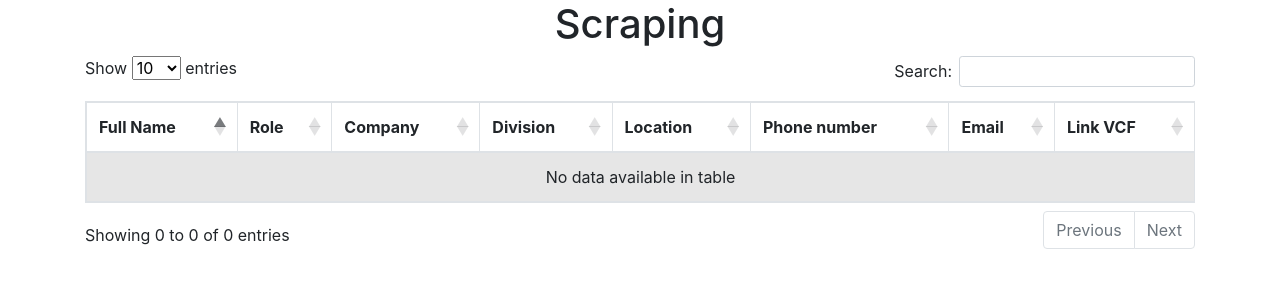
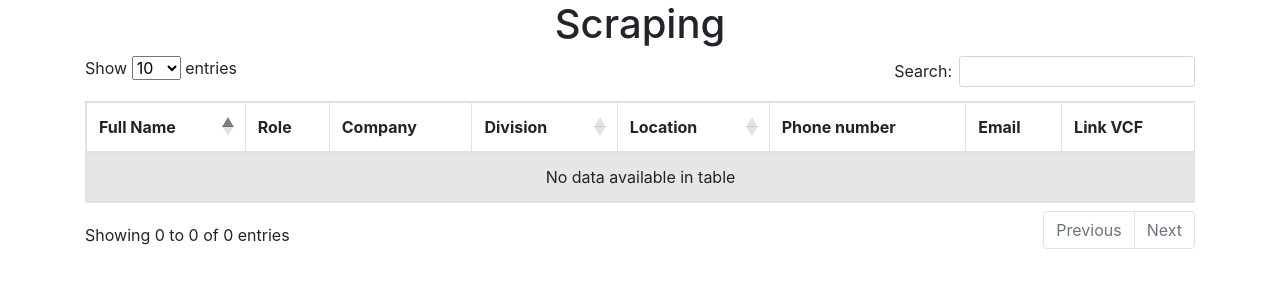
Before and after one commit to Alfredoero/FlaskTest, a Flask app: template app/templates/app/scraped.html in a window 1280 px wide. Shown: the top 300 px of the page. Run offline with Flask 2, Linux system fonts and the light colour scheme; the template is opened without the code that fills it, so the values that code supplies are empty; some libraries are stand-ins or nearby versions.

Commit message:
Instructions

```diff
--- a/app/templates/app/scraped.html
+++ b/app/templates/app/scraped.html
@@ -10,14 +10,14 @@
       <table id="example" class="table table-striped table-bordered" style="width:100%">
         <thead>
           <tr>
-            <th>Full Name</th>
-            <th>Role</th>
-            <th>Company</th>
+            <th class="no-sort">Full Name</th>
+            <th class="no-sort">Role</th>
+            <th class="no-sort">Company</th>
             <th>Division</th>
             <th>Location</th>
-            <th>Phone number</th>
-            <th>Email</th>
-            <th>Link VCF</th>
+            <th class="no-sort">Phone number</th>
+            <th class="no-sort">Email</th>
+            <th class="no-sort">Link VCF</th>
           </tr>
         </thead>
         <tbody>
@@ -41,7 +41,13 @@
 {% block jsfooter %}
   <script type="text/javascript" charset="utf-8" async defer>
     $(document).ready(function() {
-      $('#example').DataTable();
+      $('#example').DataTable({
+          "ordering": true,
+          columnDefs: [{
+            orderable: false,
+            targets: "no-sort"
+          }]
+      });
     });
   </script>
 {% endblock %}
```
Also changed, not shown: README.md, 1 other file.
